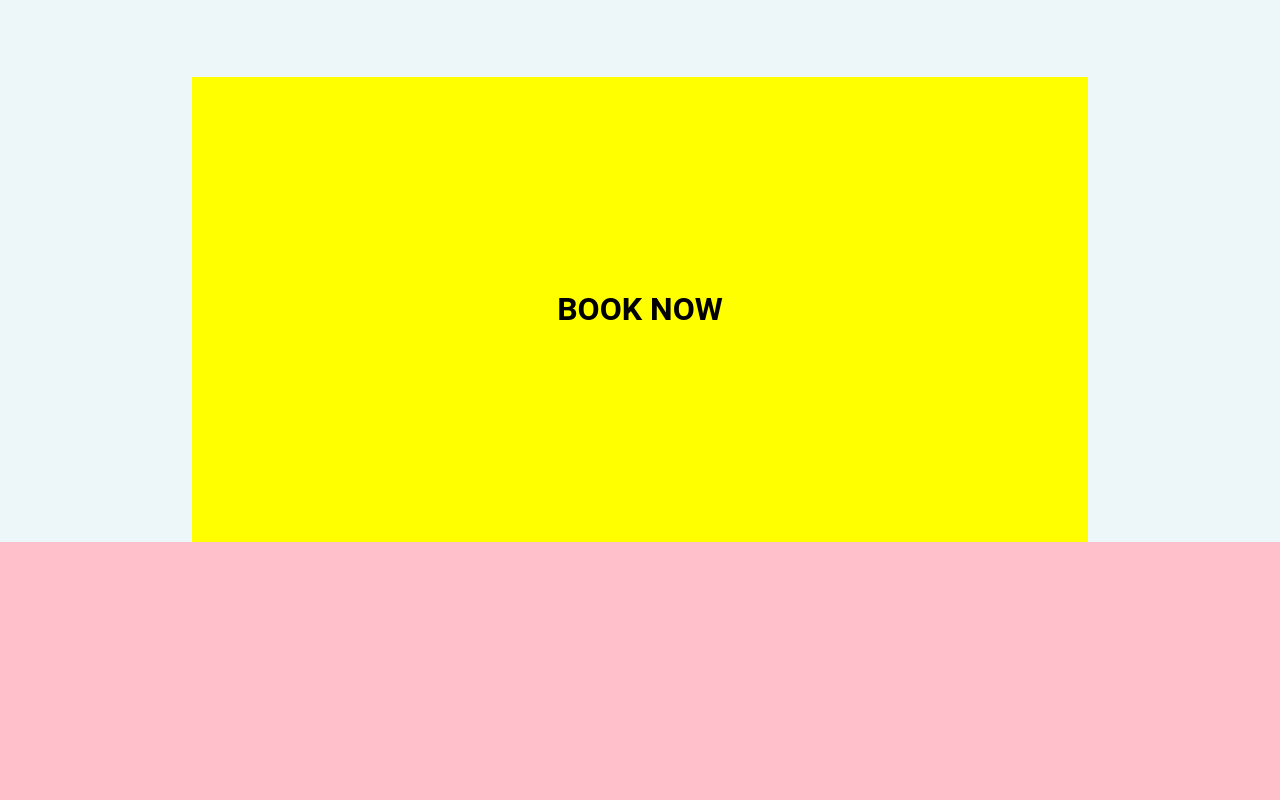
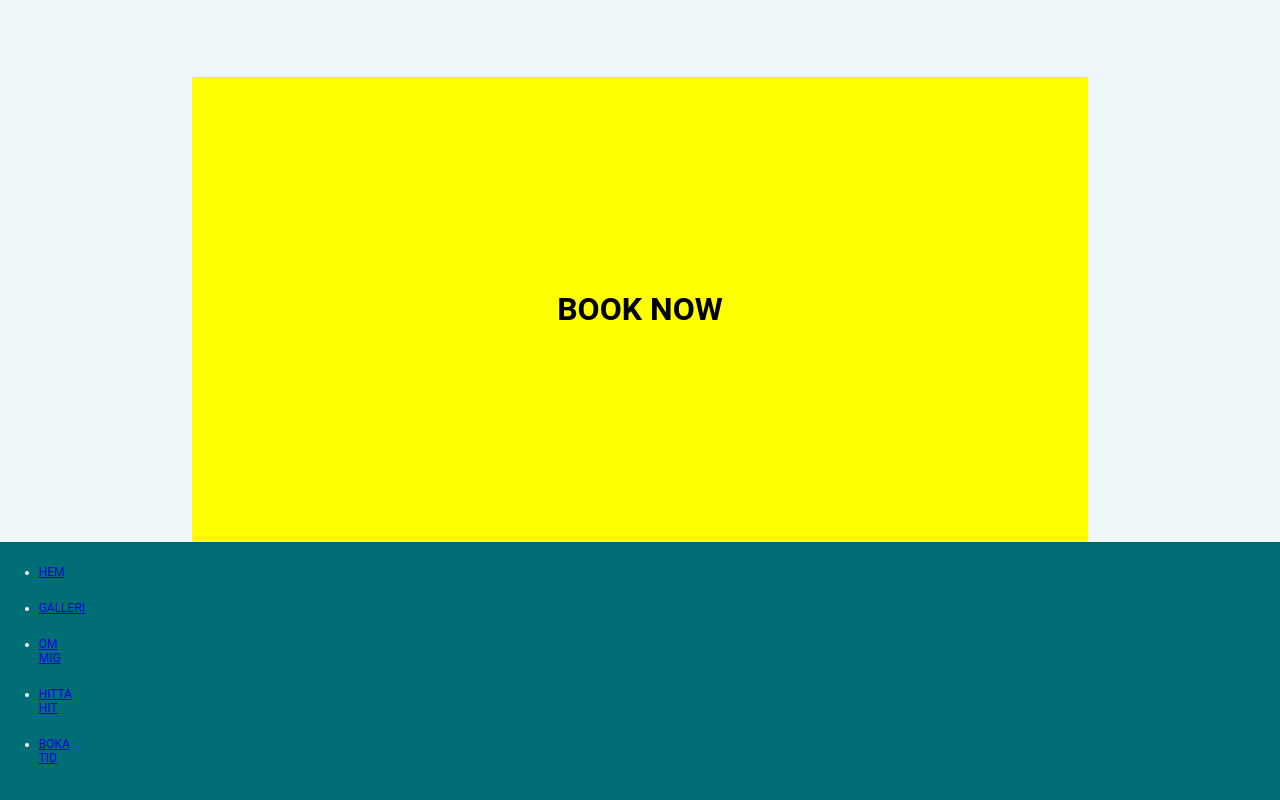
Before and after one commit to alkeal/Projekt-LIA, a React (Vite) app: page / in a window 1280 px wide. Shown: the part 2574-3374 px from the top of the page. Before the commit the page ends 3116 px from the top, so only its background shows below. Built offline with nearby package versions, Linux system fonts and the light colour scheme.

Commit message:
footer text added

```diff
--- a/src/components/Footer.jsx
+++ b/src/components/Footer.jsx
@@ -14,7 +14,57 @@ export default function Footer() {
   };
 return (
 
-<div></div>
+<div className="Footer">
+<ul>
+
+<div className="Information" id={openLinks ? "open" : "close"}>
+
+
+            <li>
+              <Link to="/">{t("HEM")}</Link>
+            </li>
+
+            <li>
+
+              <Link to="/Gallerypage">{t("GALLERI")}</Link>
+            </li>
+
+            <li>
+              <Link to="/Aboutpage">{t("OM MIG")}</Link>
+            </li>
+
+            <li>
+              <Link to="/FindMepage">{t("HITTA HIT")}</Link>
+            </li>
+
+            <li>
+              <Link to="/Bookingpage">
+                <div className="book">{t("BOKA TID")}</div>
+              </Link>
+            </li>
+
+
+
+</div>
+
+<div className="Contacts">
+
+
+</div>
+
+<div className="SocialMedia">
+
+
+
+</div>
+
+
+
+
+
+</ul>
+
+</div>
 
 
 
--- a/src/styles/components/Footer.css
+++ b/src/styles/components/Footer.css
@@ -0,0 +1,22 @@
+.Footer {
+    width: 100%;
+    height: 300px;
+    background-color: #006D77;
+    display: flex;
+    flex-direction: row;
+    font-family: "Roboto";
+    font-size: 12px;
+    border-top: rgba(0, 0, 0, 0.098) solid 1px;
+  }
+
+
+ .Footer .Information li {
+
+    flex-direction: column;
+    text-decoration: none;
+    margin-top: 40%;
+    margin-right: 20%;
+    margin-left: 70%;
+    color: rgb(249, 248, 245);
+
+  }
```
